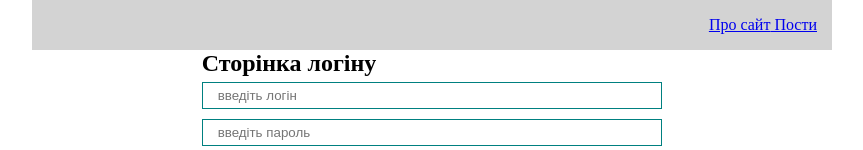
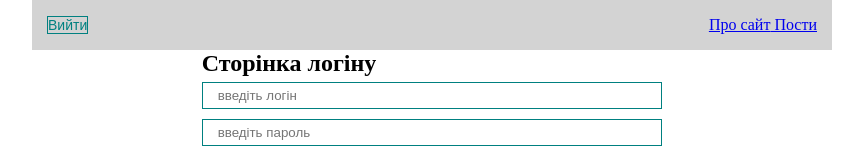
Before and after one commit to FifthLord/0.10-react-practice, a React (Create React App) app: page /login in a window 1280 px wide. Shown: the top 150 px of the page, without its empty margins (208-1071 px from the left). Built offline with nearby package versions, Linux system fonts and the light colour scheme.

Commit message:
added exit btn

```diff
--- a/src/components/UI/navbar/Navbar.jsx
+++ b/src/components/UI/navbar/Navbar.jsx
@@ -1,9 +1,13 @@
-import React from 'react';
+import React, { useContext } from 'react';
 import { NavLink } from "react-router-dom";
+import { AuthContext } from '../../../context';
+import MyButton from '../button/MyButton';
 
 const Navbar = () => {
+   const { isAuth, setIsAuth } = useContext(AuthContext);
    return (
       <div className="navbar">
+         <MyButton onClick={() => setIsAuth(false)}>Вийти</MyButton>
          <div className="navbar__links">
             <NavLink to="/about"> Про сайт</NavLink>
             <NavLink to="/posts"> Пости</NavLink>
--- a/src/pages/PostPage.jsx
+++ b/src/pages/PostPage.jsx
@@ -37,7 +37,7 @@ const PostPage = () => {
             ? <div style={{ display: 'flex', justifyContent: 'center', marginTop: 50 }}><Loader /></div>
             : <div>
                {comments.map(comm =>
-                  <div style={{ marginTop: 15 }}>
+                  <div key={comm.id} style={{ marginTop: 15 }}>
                      <h5>{comm.email}</h5>
                      <div>{comm.body}</div>
                   </div>
```
